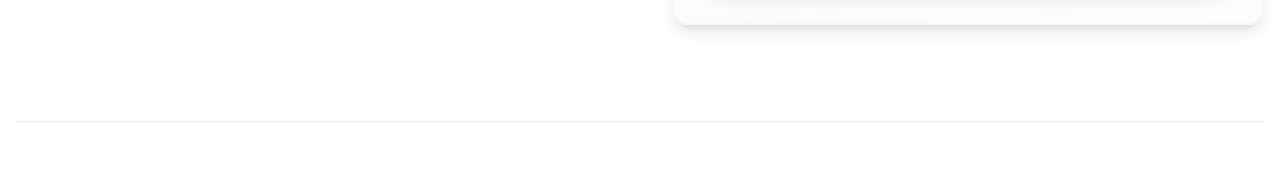
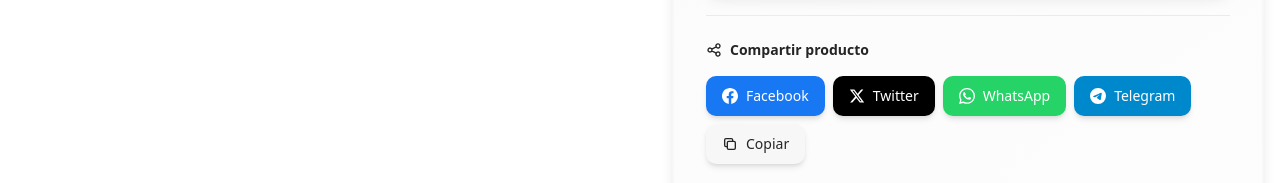
Before and after one commit to condoriluis/solucion-eventos, an Astro site: page /productos/carpa-2x2 in a window 1280 px wide. Shown: the part 873-1056 px from the top of the page. Built offline with nearby package versions, Linux system fonts and the light colour scheme; Astro itself is replaced by a stand-in of ours; no server answers.

Commit message:
implementacion de google search SEO

```diff
--- /dev/null
+++ b/src/components/products/SocialShare.tsx
@@ -0,0 +1,184 @@
+import { useState } from "react";
+import { toast } from "sonner";
+
+interface SocialShareProps {
+    url: string;
+    title: string;
+    description: string;
+}
+
+export default function SocialShare({
+    url,
+    title,
+    description,
+}: SocialShareProps) {
+    const [copied, setCopied] = useState(false);
+
+    const shareLinks = {
+        facebook: `https://www.facebook.com/sharer/sharer.php?u=${encodeURIComponent(url)}`,
+        twitter: `https://twitter.com/intent/tweet?url=${encodeURIComponent(url)}&text=${encodeURIComponent(title)}`,
+        whatsapp: `https://wa.me/?text=${encodeURIComponent(`${title} - ${url}`)}`,
+        linkedin: `https://www.linkedin.com/sharing/share-offsite/?url=${encodeURIComponent(url)}`,
+        telegram: `https://t.me/share/url?url=${encodeURIComponent(url)}&text=${encodeURIComponent(title)}`,
+    };
+
+    const handleCopyLink = async () => {
+        try {
+            await navigator.clipboard.writeText(url);
+            setCopied(true);
+            toast.success("¡Enlace copiado al portapapeles!");
+            setTimeout(() => setCopied(false), 2000);
+        } catch (err) {
+            toast.error("Error al copiar el enlace");
+        }
+    };
+
+    const handleShare = (platform: keyof typeof shareLinks) => {
+        window.open(shareLinks[platform], "_blank", "width=600,height=400");
+    };
+
+    return (
+        <div className="space-y-4">
+            <h3 className="text-sm font-semibold text-foreground flex items-center gap-2">
+                <svg
+                    className="w-4 h-4"
+                    fill="none"
+                    viewBox="0 0 24 24"
+                    stroke="currentColor"
+                >
+                    <path
+                        strokeLinecap="round"
+                        strokeLinejoin="round"
+                        strokeWidth={2}
+                        d="M8.684 13.342C8.886 12.938 9 12.482 9 12c0-.482-.114-.938-.316-1.342m0 2.684a3 3 0 110-2.684m0 2.684l6.632 3.316m-6.632-6l6.632-3.316m0 0a3 3 0 105.367-2.684 3 3 0 00-5.367 2.684zm0 9.316a3 3 0 105.368 2.684 3 3 0 00-5.368-2.684z"
+                    />
+                </svg>
+                Compartir producto
+            </h3>
+
+            <div className="flex flex-wrap gap-2">
+                {/* Facebook */}
+                <button
+                    onClick={() => handleShare("facebook")}
+                    className="group flex items-center justify-center gap-2 px-4 py-2.5 bg-[#1877F2] hover:bg-[#0C63D4] text-white rounded-lg transition-all duration-200 hover:scale-105 active:scale-95 shadow-md hover:shadow-lg"
+                    aria-label="Compartir en Facebook"
+                >
+                    <svg
+                        className="w-4 h-4"
+                        fill="currentColor"
+                        viewBox="0 0 24 24"
+                    >
+                        <path d="M24 12.073c0-6.627-5.373-12-12-12s-12 5.373-12 12c0 5.99 4.388 10.954 10.125 11.854v-8.385H7.078v-3.47h3.047V9.43c0-3.007 1.792-4.669 4.533-4.669 1.312 0 2.686.235 2.686.235v2.953H15.83c-1.491 0-1.956.925-1.956 1.874v2.25h3.328l-.532 3.47h-2.796v8.385C19.612 23.027 24 18.062 24 12.073z" />
+                    </svg>
+                    <span className="text-sm font-medium hidden sm:inline">
+                        Facebook
+                    </span>
+                </button>
+
+                {/* Twitter/X */}
+                <button
+                    onClick={() => handleShare("twitter")}
+                    className="group flex items-center justify-center gap-2 px-4 py-2.5 bg-[#000000] hover:bg-[#1a1a1a] text-white rounded-lg transition-all duration-200 hover:scale-105 active:scale-95 shadow-md hover:shadow-lg"
+                    aria-label="Compartir en Twitter"
+                >
+                    <svg
+                        className="w-4 h-4"
+                        fill="currentColor"
+                        viewBox="0 0 24 24"
+                    >
+                        <path d="M18.244 2.25h3.308l-7.227 8.26 8.502 11.24H16.17l-5.214-6.817L4.99 21.75H1.68l7.73-8.835L1.254 2.25H8.08l4.713 6.231zm-1.161 17.52h1.833L7.084 4.126H5.117z" />
+                    </svg>
+                    <span className="text-sm font-medium hidden sm:inline">
+                        Twitter
+                    </span>
+                </button>
+
+                {/* WhatsApp */}
+                <button
+                    onClick={() => handleShare("whatsapp")}
+                    className="group flex items-center justify-center gap-2 px-4 py-2.5 bg-[#25D366] hover:bg-[#1EBE57] text-white rounded-lg transition-all duration-200 hover:scale-105 active:scale-95 shadow-md hover:shadow-lg"
+                    aria-label="Compartir en WhatsApp"
+                >
+                    <svg
+                        className="w-4 h-4"
+                        fill="currentColor"
+                        viewBox="0 0 24 24"
+                    >
+                        <path d="M17.472 14.382c-.297-.149-1.758-.867-2.03-.967-.273-.099-.471-.148-.67.15-.197.297-.767.966-.94 1.164-.173.199-.347.223-.644.075-.297-.15-1.255-.463-2.39-1.475-.883-.788-1.48-1.761-1.653-2.059-.173-.297-.018-.458.13-.606.134-.133.298-.347.446-.52.149-.174.198-.298.298-.497.099-.198.05-.371-.025-.52-.075-.149-.669-1.612-.916-2.207-.242-.579-.487-.5-.669-.51-.173-.008-.371-.01-.57-.01-.198 0-.52.074-.792.372-.272.297-1.04 1.016-1.04 2.479 0 1.462 1.065 2.875 1.213 3.074.149.198 2.096 3.2 5.077 4.487.709.306 1.262.489 1.694.625.712.227 1.36.195 1.871.118.571-.085 1.758-.719 2.006-1.413.248-.694.248-1.289.173-1.413-.074-.124-.272-.198-.57-.347m-5.421 7.403h-.004a9.87 9.87 0 01-5.031-1.378l-.361-.214-3.741.982.998-3.648-.235-.374a9.86 9.86 0 01-1.51-5.26c.001-5.45 4.436-9.884 9.888-9.884 2.64 0 5.122 1.03 6.988 2.898a9.825 9.825 0 012.893 6.994c-.003 5.45-4.437 9.884-9.885 9.884m8.413-18.297A11.815 11.815 0 0012.05 0C5.495 0 .16 5.335.157 11.892c0 2.096.547 4.142 1.588 5.945L.057 24l6.305-1.654a11.882 11.882 0 005.683 1.448h.005c6.554 0 11.89-5.335 11.893-11.893a11.821 11.821 0 00-3.48-8.413Z" />
+                    </svg>
+                    <span className="text-sm font-medium hidden sm:inline">
+                        WhatsApp
+                    </span>
+                </button>
+
+                {/* Telegram */}
+                <button
+                    onClick={() => handleShare("telegram")}
+                    className="group flex items-center justify-center gap-2 px-4 py-2.5 bg-[#0088cc] hover:bg-[#006699] text-white rounded-lg transition-all duration-200 hover:scale-105 active:scale-95 shadow-md hover:shadow-lg"
+                    aria-label="Compartir en Telegram"
+                >
+                    <svg
+                        className="w-4 h-4"
+                        fill="currentColor"
+                        viewBox="0 0 24 24"
+                    >
+                        <path d="M11.944 0A12 12 0 0 0 0 12a12 12 0 0 0 12 12 12 12 0 0 0 12-12A12 12 0 0 0 12 0a12 12 0 0 0-.056 0zm4.962 7.224c.1-.002.321.023.465.14a.506.506 0 0 1 .171.325c.016.093.036.306.02.472-.18 1.898-.962 6.502-1.36 8.627-.168.9-.499 1.201-.82 1.23-.696.065-1.225-.46-1.9-.902-1.056-.693-1.653-1.124-2.678-1.8-1.185-.78-.417-1.21.258-1.91.177-.184 3.247-2.977 3.307-3.23.007-.032.014-.15-.056-.212s-.174-.041-.249-.024c-.106.024-1.793 1.14-5.061 3.345-.48.33-.913.49-1.302.48-.428-.008-1.252-.241-1.865-.44-.752-.245-1.349-.374-1.297-.789.027-.216.325-.437.893-.663 3.498-1.524 5.83-2.529 6.998-3.014 3.332-1.386 4.025-1.627 4.476-1.635z" />
+                    </svg>
+                    <span className="text-sm font-medium hidden sm:inline">
+                        Telegram
+                    </span>
+                </button>
+
+                {/* Copy Link */}
+                <button
+                    onClick={handleCopyLink}
+                    className={`group flex items-center justify-center gap-2 px-4 py-2.5 rounded-lg transition-all duration-200 hover:scale-105 active:scale-95 shadow-md hover:shadow-lg ${copied
+                            ? "bg-green-600 text-white"
+                            : "bg-muted hover:bg-muted/80 text-foreground"
+                        }`}
+                    aria-label="Copiar enlace"
+                >
+                    {copied ? (
+                        <>
+                            <svg
+                                className="w-4 h-4"
+                                fill="none"
+                                viewBox="0 0 24 24"
+                                stroke="currentColor"
+                            >
+                                <path
+                                    strokeLinecap="round"
+                                    strokeLinejoin="round"
+                                    strokeWidth={2}
+                                    d="M5 13l4 4L19 7"
+                                />
+                            </svg>
+                            <span className="text-sm font-medium hidden sm:inline">
+                                ¡Copiado!
+                            </span>
+                        </>
+                    ) : (
+                        <>
+                            <svg
+                                className="w-4 h-4"
+                                fill="none"
+                                viewBox="0 0 24 24"
+                                stroke="currentColor"
+                            >
+                                <path
+                                    strokeLinecap="round"
+                                    strokeLinejoin="round"
+                                    strokeWidth={2}
+                                    d="M8 16H6a2 2 0 01-2-2V6a2 2 0 012-2h8a2 2 0 012 2v2m-6 12h8a2 2 0 002-2v-8a2 2 0 00-2-2h-8a2 2 0 00-2 2v8a2 2 0 002 2z"
+                                />
+                            </svg>
+                            <span className="text-sm font-medium hidden sm:inline">
+                                Copiar
+                            </span>
+                        </>
+                    )}
+                </button>
+            </div>
+        </div>
+    );
+}
--- a/src/pages/productos/[slug].astro
+++ b/src/pages/productos/[slug].astro
@@ -2,6 +2,8 @@
 import BaseLayout from "@/layouts/BaseLayout.astro";
 import { products } from "@/data/products";
 import ProductGallery from "@/components/products/ProductGallery";
+import SocialShare from "@/components/products/SocialShare";
+import { dataEmpresa } from "@/lib/constants/dataEmpresa";
 
 export function getStaticPaths() {
     return products.map((product) => ({
@@ -12,7 +14,10 @@ export function getStaticPaths() {
 
 const { product } = Astro.props;
 
-// Find related products (same category, excluding current)
+const siteUrl = `https://${dataEmpresa.contact.url}`;
+const productUrl = new URL(`/productos/${product.slug}`, siteUrl).toString();
+const imageUrl = new URL(product.images[0], siteUrl).toString();
+
 const relatedProducts = products
     .filter(
         (x) =>
@@ -28,8 +33,34 @@ const relatedProducts = products
     description={product.description}
     keywords={[product.category, product.name, "alquiler", "eventos"]}
 >
+    <meta property="og:type" content="product" slot="head" />
+    <meta property="og:url" content={productUrl} slot="head" />
+    <meta property="og:title" content={product.name} slot="head" />
+    <meta property="og:description" content={product.description} slot="head" />
+    <meta property="og:image" content={imageUrl} slot="head" />
+    <meta property="og:image:width" content="1200" slot="head" />
+    <meta property="og:image:height" content="630" slot="head" />
+    <meta
+        property="product:price:amount"
+        content={product.price.toString()}
+        slot="head"
+    />
+    <meta property="product:price:currency" content="BOB" slot="head" />
+    <meta property="product:availability" content="in stock" slot="head" />
+
+    <meta name="twitter:card" content="summary_large_image" slot="head" />
+    <meta name="twitter:url" content={productUrl} slot="head" />
+    <meta name="twitter:title" content={product.name} slot="head" />
+    <meta
+        name="twitter:description"
+        content={product.description}
+        slot="head"
+    />
+    <meta name="twitter:image" content={imageUrl} slot="head" />
+
+    <link rel="canonical" href={productUrl} slot="head" />
+    <meta name="robots" content="index, follow" slot="head" />
     <div class="min-h-screen bg-background pb-20">
-        <!-- Breadcrumbs -->
         <div class="bg-muted/30 border-b">
             <div
                 class="max-w-7xl mx-auto px-4 py-4 flex items-center text-sm text-muted-foreground"
@@ -91,7 +122,6 @@ const relatedProducts = products
 
         <main class="max-w-7xl mx-auto px-4 py-10">
             <div class="grid lg:grid-cols-2 gap-12 lg:gap-16">
-                <!-- Left Column: Gallery -->
                 <div class="space-y-4">
                     <ProductGallery
                         client:load
@@ -99,7 +129,6 @@ const relatedProducts = products
                         productName={product.name}
                     />
 
-                    <!-- Trust Badges -->
                     <div class="grid grid-cols-3 gap-4 pt-6 border-t">
                         <div
                             class="flex flex-col items-center text-center gap-2"
@@ -176,7 +205,6 @@ const relatedProducts = products
                     </div>
                 </div>
 
-                <!-- Right Column: Details -->
                 <div class="flex flex-col">
                     <div class="mb-6">
                         <span
@@ -294,11 +322,19 @@ const relatedProducts = products
                                 >
                             </a>
                         </div>
+
+                        <!-- Social Share Section -->
+                        <div class="pt-6 border-t">
+                            <SocialShare
+                                client:load
+                                url={productUrl}
+                                title={product.name}
+                                description={product.description}
+                            />
+                        </div>
                     </div>
                 </div>
             </div>
-
-            <!-- Related Products Section -->
             {
                 relatedProducts.length > 0 && (
                     <div class="mt-24 border-t pt-16">
```
Also changed, not shown: src/components/seo/SEO.astro (+23 -15 lines).
